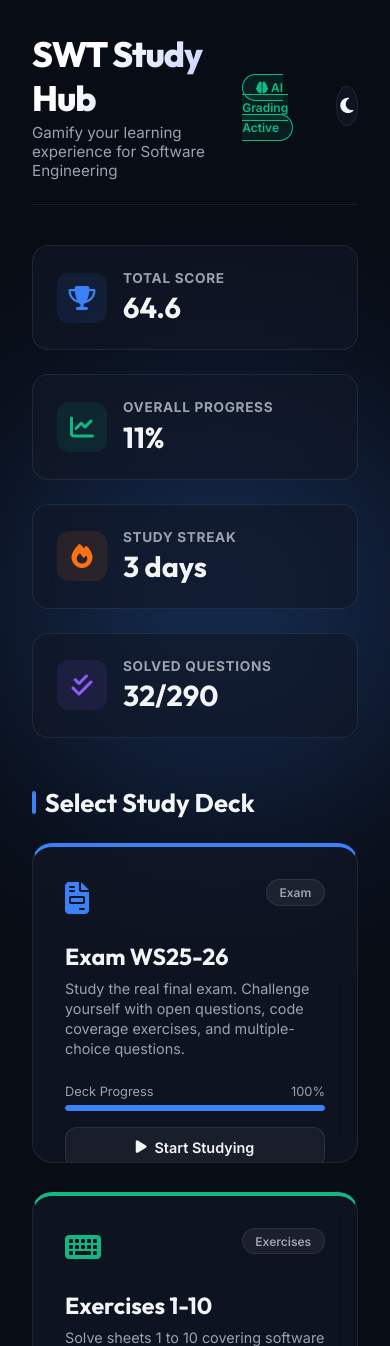
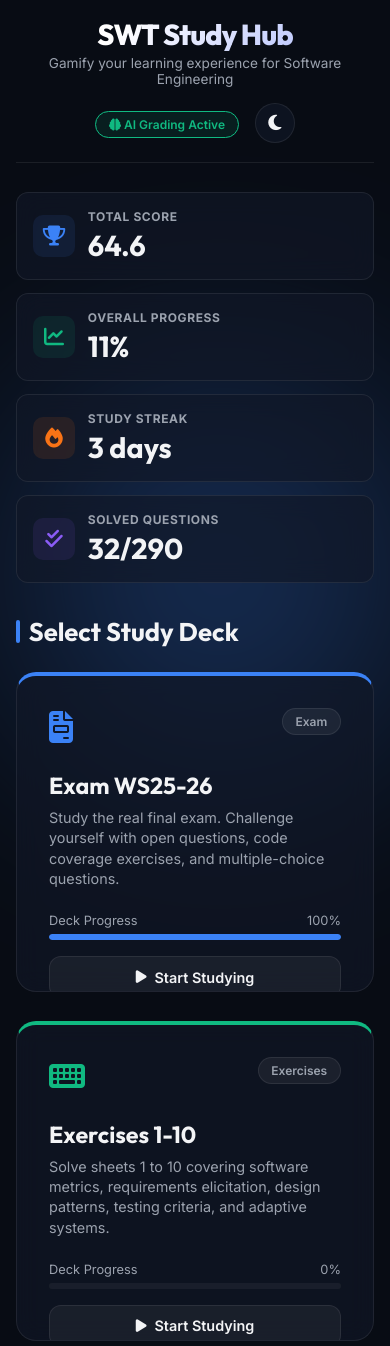
Before and after one commit to Flash0104/Softwaretechnik, a Flask app: page / in a window 390 px wide. Shown: the top 1346 px of the page. Run offline with Flask 3, Linux system fonts and the light colour scheme; some libraries are stand-ins or nearby versions.

Commit message:
style: refine user interface with full mobile and desktop responsiveness

```diff
--- a/static/css/styles.css
+++ b/static/css/styles.css
@@ -1306,3 +1306,222 @@
     transform: translateY(-2px);
     box-shadow: 0 4px 12px rgba(239, 68, 68, 0.15);
 }
+
+/* ==========================================================================
+   Responsive Design & Mobile UI Refinements
+   ========================================================================== */
+
+/* Tablet & Mobile Adjustments (max-width: 992px) */
+@media (max-width: 992px) {
+    .container {
+        padding: 1.5rem;
+    }
+
+    .study-layout {
+        grid-template-columns: 1fr;
+        gap: 1.5rem;
+    }
+
+    .sidebar-panel {
+        height: auto;
+        max-height: none;
+        padding: 1.2rem;
+        border-radius: 16px;
+    }
+
+    .question-list {
+        display: flex;
+        flex-direction: row !important;
+        overflow-x: auto;
+        white-space: nowrap;
+        gap: 0.6rem;
+        padding-bottom: 0.8rem;
+        height: auto;
+        scrollbar-width: thin;
+    }
+
+    .question-list::-webkit-scrollbar {
+        height: 6px;
+    }
+
+    .question-list::-webkit-scrollbar-thumb {
+        background: var(--border-color);
+        border-radius: 3px;
+    }
+
+    .question-item {
+        flex: 0 0 auto;
+        width: 170px;
+        text-align: center;
+        padding: 0.7rem 1rem;
+        white-space: nowrap;
+        overflow: hidden;
+        text-overflow: ellipsis;
+    }
+
+    .workspace-panel {
+        height: auto !important;
+        gap: 1.5rem;
+    }
+
+    .workspace-panel.split-screen {
+        grid-template-columns: 1fr !important;
+    }
+
+    .solving-pane {
+        order: 2;
+    }
+
+    .visual-pane {
+        order: 1;
+    }
+
+    .uml-sandbox-pane {
+        order: 3;
+    }
+
+    .visual-pane, .solving-pane, .uml-sandbox-pane {
+        height: 520px !important;
+        border-radius: 16px;
+    }
+
+    /* UML Workbench stack styling */
+    .uml-content {
+        padding: 1rem;
+        gap: 1rem;
+    }
+
+    .uml-editor {
+        height: 130px;
+    }
+
+    .uml-preview {
+        min-height: 220px;
+    }
+}
+
+/* Small Mobile Screens (max-width: 768px) */
+@media (max-width: 768px) {
+    .container {
+        padding: 1rem;
+    }
+
+    .logo-section h1 {
+        font-size: 1.8rem;
+    }
+
+    .stats-grid {
+        grid-template-columns: repeat(2, 1fr);
+        gap: 0.8rem;
+        margin-bottom: 2rem;
+    }
+
+    .stat-card {
+        padding: 1rem;
+        border-radius: 12px;
+        gap: 0.8rem;
+    }
+
+    .stat-icon {
+        width: 42px;
+        height: 42px;
+        font-size: 1.25rem;
+        border-radius: 10px;
+    }
+
+    .stat-info h3 {
+        font-size: 0.75rem;
+    }
+
+    .stat-info .stat-value {
+        font-size: 1.1rem !important;
+    }
+
+    .flashcard-container {
+        height: 330px;
+        margin: 1.5rem auto;
+    }
+
+    .flashcard-front h2 {
+        font-size: 1.6rem;
+    }
+
+    .flashcard-back p {
+        font-size: 0.95rem;
+        line-height: 1.55;
+    }
+
+    .flashcard-front, .flashcard-back {
+        padding: 1.5rem;
+    }
+
+    .flashcard-back .example-box {
+        padding: 0.6rem 1rem;
+        font-size: 0.85rem;
+    }
+
+    .mastery-grid {
+        grid-template-columns: repeat(auto-fit, minmax(240px, 1fr));
+        gap: 1rem;
+    }
+
+    .topic-mastery-card {
+        padding: 1.2rem;
+        border-radius: 12px;
+    }
+}
+
+/* Narrow Mobile Devices (max-width: 480px) */
+@media (max-width: 480px) {
+    header {
+        flex-direction: column;
+        gap: 1rem;
+        text-align: center;
+        align-items: center;
+        padding-bottom: 1.2rem;
+        margin-bottom: 1.8rem;
+    }
+
+    .logo-section p {
+        font-size: 0.85rem;
+    }
+
+    .header-controls {
+        width: 100%;
+        justify-content: center;
+    }
+
+    .stats-grid {
+        grid-template-columns: 1fr;
+    }
+
+    .solving-pane {
+        padding: 1.2rem;
+    }
+
+    .visual-pane, .solving-pane, .uml-sandbox-pane {
+        height: 460px !important;
+    }
+
+    .option-item {
+        padding: 0.8rem 1rem;
+        font-size: 0.9rem;
+    }
+
+    .answer-textarea {
+        min-height: 110px;
+        padding: 0.8rem;
+        font-size: 0.9rem;
+    }
+
+    .buttons-row {
+        flex-direction: column;
+        gap: 0.6rem;
+    }
+
+    .btn {
+        width: 100%;
+        justify-content: center;
+        margin-right: 0 !important;
+    }
+}
```
